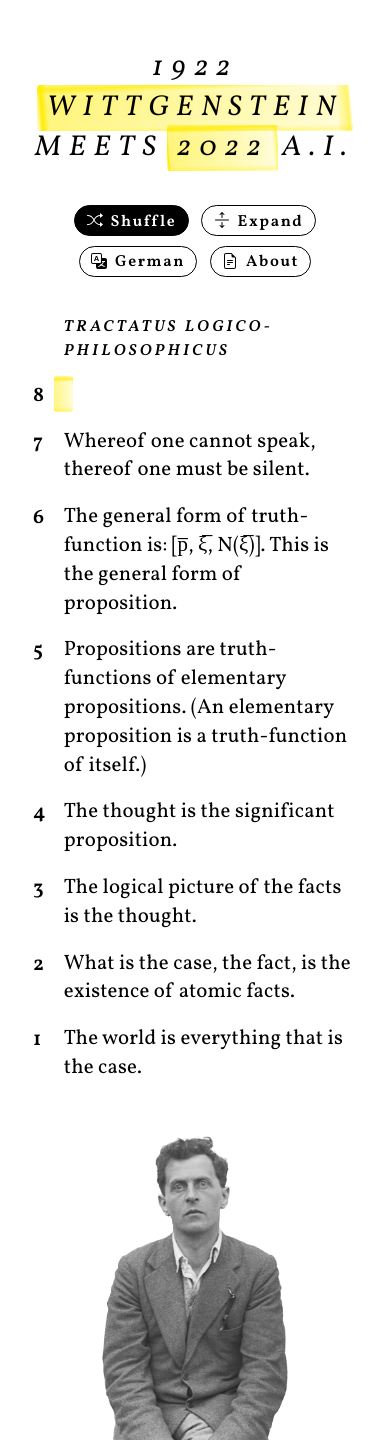
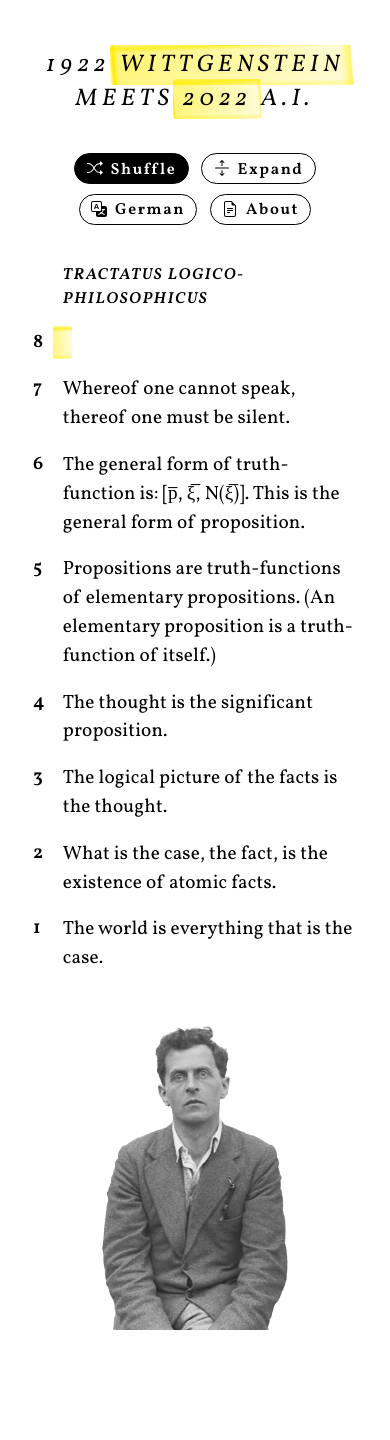
Before and after one commit to maxbbraun/wittgenstein, a Flask app: template frontend/templates/index.html in a window 390 px wide. After the commit the page ends 1330 px from the top, so only its background shows below. Run offline with Flask 2, Linux system fonts and the light colour scheme; the template is opened without the code that fills it, so the values that code supplies are empty.

Commit message:
Balance mobile and desktop layout

```diff
--- a/frontend/templates/index.html
+++ b/frontend/templates/index.html
@@ -26,7 +26,7 @@
       .centered {
         margin-left: auto;
         margin-right: auto;
-        max-width: 56rem;
+        max-width: 55rem;
       }
 
       .content {
@@ -47,8 +47,8 @@
         text-align: center;
         margin-left: 0;
         margin-right: 0;
-        margin-top: 0;
-        margin-bottom: 1rem;
+        margin-top: 2rem;
+        margin-bottom: 2rem;
       }
 
       h2 {
@@ -59,10 +59,11 @@
         letter-spacing: 0.1rem;
         line-height: 1.5rem;
         text-align: justify;
-        margin-left: 0;
-        margin-right: 0;
-        margin-top: 0;
-        margin-bottom: 1rem;
+        max-width: 40rem;
+        margin-left: auto;
+        margin-right: auto;
+        margin-top: 2rem;
+        margin-bottom: 2rem;
       }
 
       h2 em {
@@ -85,8 +86,9 @@
         font-weight: 600;
         font-style: italic;
         text-transform: uppercase;
-        letter-spacing: 0.2rem;
+        letter-spacing: 0.1rem;
         line-height: 1.5rem;
+        vertical-align: top;
       }
 
       th.proposition {
@@ -96,7 +98,7 @@
       td.proposition {
         color: black;
         font-family: Vollkorn, serif;
-        font-size: 1.3rem;
+        font-size: 1.2rem;
         font-weight: 400;
         letter-spacing: 0.01rem;
         line-height: 1.8rem;
@@ -121,7 +123,7 @@
       .number {
         color: black;
         font-family: Vollkorn, serif;
-        font-size: 1.3rem;
+        font-size: 1.2rem;
         font-weight: 600;
         letter-spacing: 0.01rem;
         vertical-align: top;
@@ -225,6 +227,11 @@
           display: table-cell;
         }
 
+        h1 {
+          font-size: 1.5rem;
+          letter-spacing: 0.3rem;
+        }
+
         .english.proposition {
           text-align: left;
           border-right: none;
@@ -251,19 +258,18 @@
     <div class="centered">
       <div class="content">
         <h1>
-          1922 <span class="highlighted">Wittgenstein</span><br>
+          1922 <span class="highlighted">Wittgenstein</span><br />
           meets <span class="highlighted">2022</span> A.I.
         </h1>
         <h2 class="nomobile">
           In which,
           on the occasion of the work’s centennial,
-          I fine-tuned OpenAI’s GPT-3 language model
-          with the bilingual text of Ludwig Wittgenstein’s ‘Tractatus’
-          and compelled it to
-          articulate novel propositions
+          I trained OpenAI’s GPT-3 language model on
+          the bilingual text of Ludwig Wittgenstein’s ‘Tractatus’
+          and asked it to write novel propositions
           with the imaginary, <em>post-mystical</em> number ‘8’
-          in the hope of revealing
-          new philosophical truths
+          in the hope of
+          revealing new philosophical truths
           through artificial intelligence.
         </h2>
         <div class="buttons">
```
